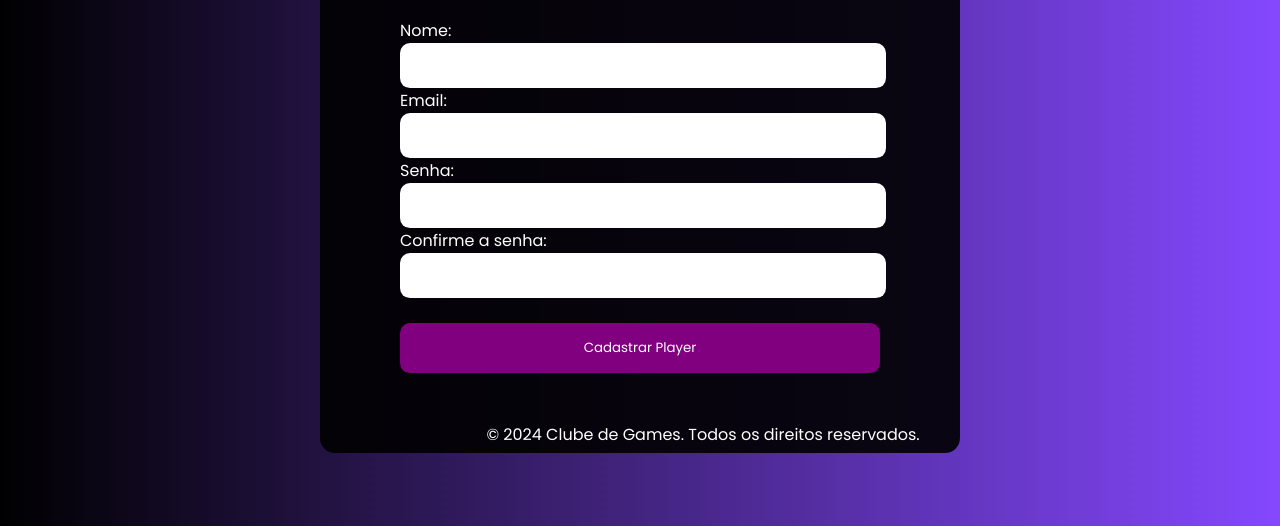
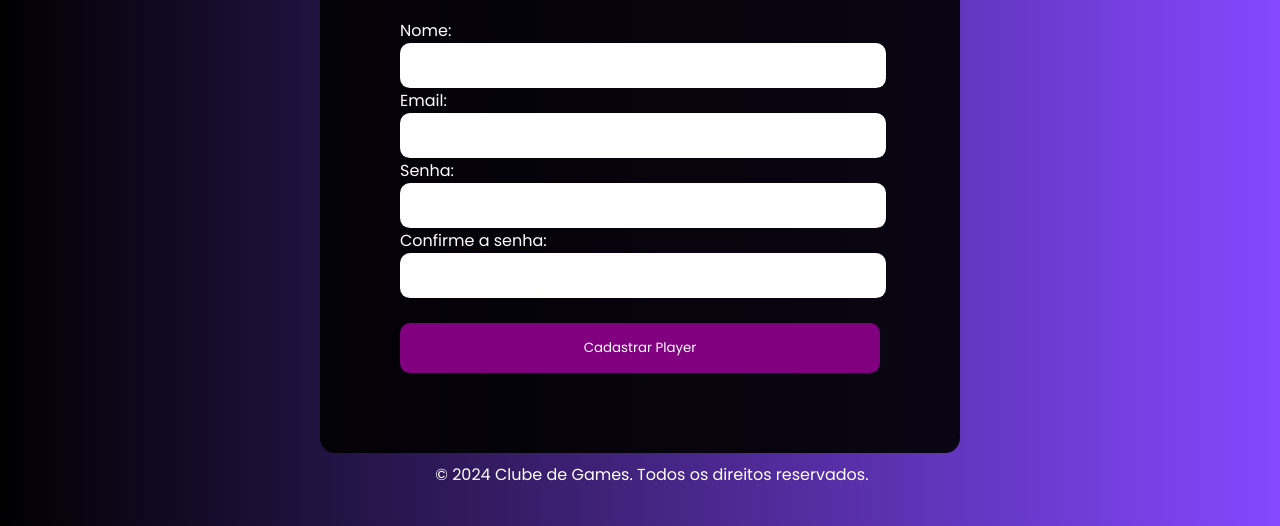
Before and after one commit to Sarahmahdavi/ADSM1A_clube_de_games, a website: page cadastro_dos_players.html in a window 1280 px wide. Shown: the part 274-800 px from the top of the page. Drawn offline with Linux system fonts and the light colour scheme.

Commit message:
Atualizado para Tela 1366 x 768

```diff
--- a/cadastro_dos_players.html
+++ b/cadastro_dos_players.html
@@ -48,8 +48,8 @@ button:hover{
 footer{
     color: #ffffff;
     position: absolute;
-    top: 85%;
-    left: 38%;
+    top: 90%;
+    left: 34%;
 }
     </style>
 
--- a/styles.css
+++ b/styles.css
@@ -55,7 +55,7 @@ body {
 main {
   margin: 0 auto;
   padding: 15px;
-  max-width: 1080px;
+  max-width: 1200px;
 }
 
 h1 {
```
Also changed, not shown: login.html (+2 -2 lines).
